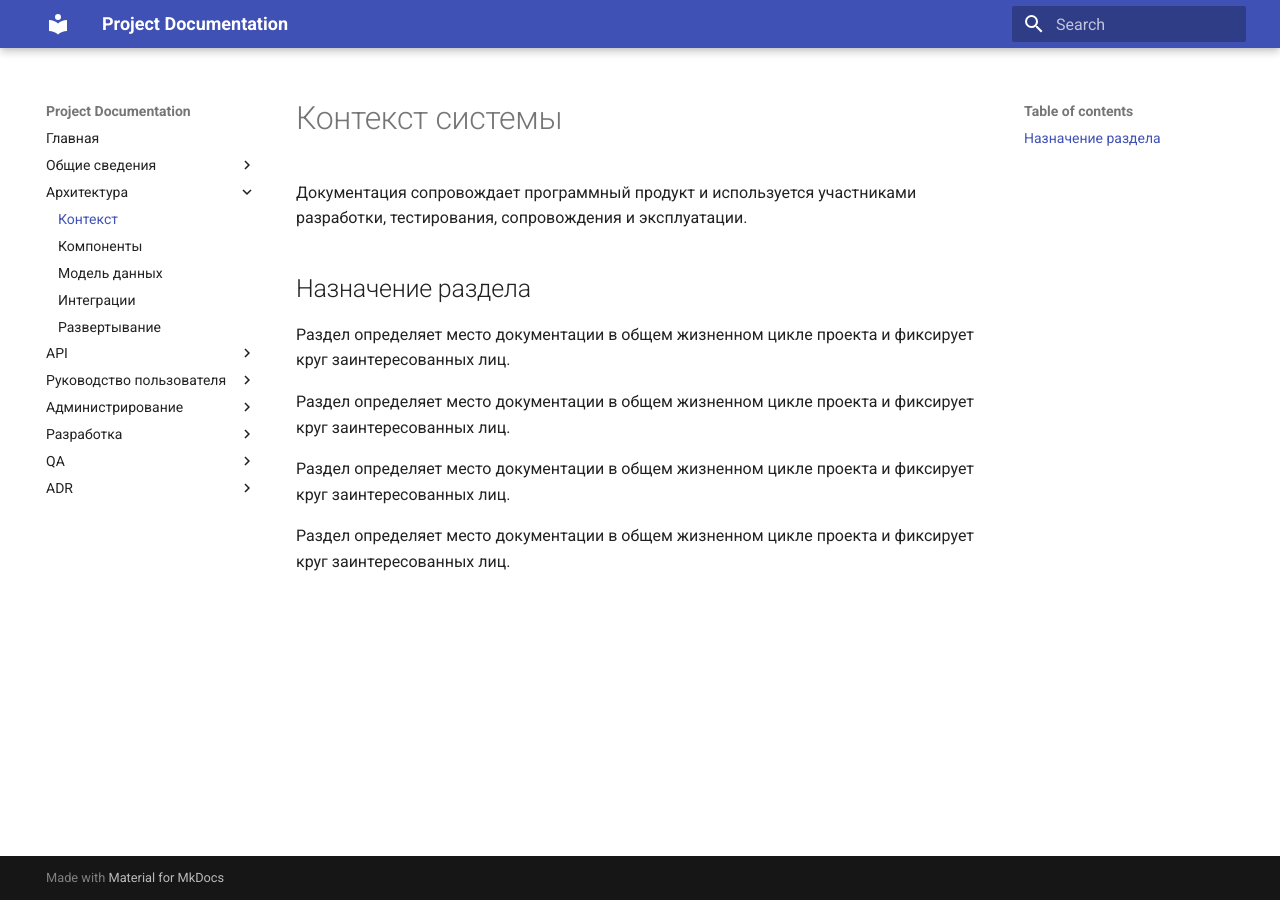
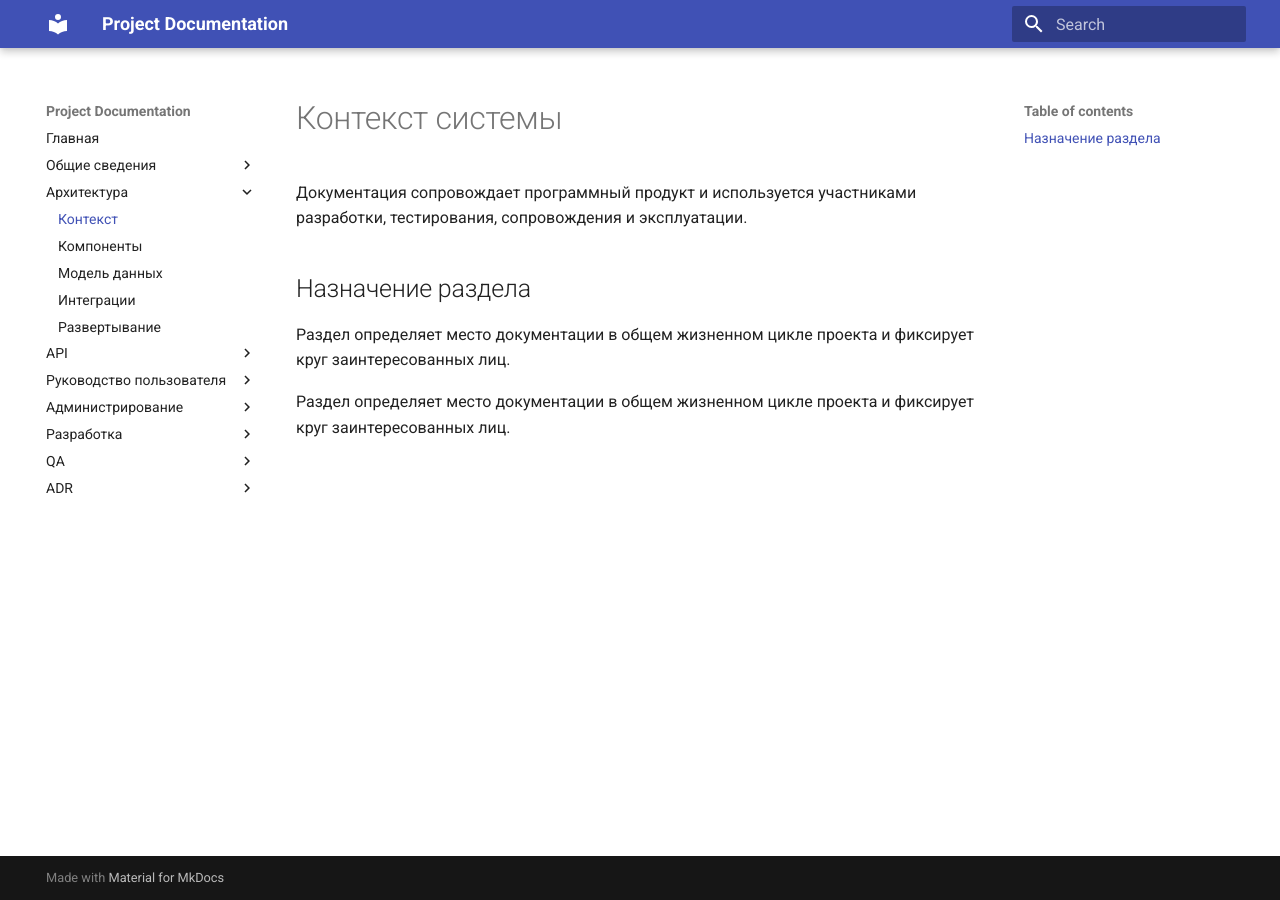
Before and after one commit to techwri/Demo, an MkDocs documentation site: the page built from docs/architecture/context.md, in a window 1280 px wide. Built offline with MkDocs 1.6.1 and Material for MkDocs 9.7.7, drawn with Linux system fonts in a browser that asks for light colours.

Commit message:
Update context.md

```diff
--- a/docs/architecture/context.md
+++ b/docs/architecture/context.md
@@ -7,7 +7,3 @@
 Раздел определяет место документации в общем жизненном цикле проекта и фиксирует круг заинтересованных лиц.
 
 Раздел определяет место документации в общем жизненном цикле проекта и фиксирует круг заинтересованных лиц.
-
-Раздел определяет место документации в общем жизненном цикле проекта и фиксирует круг заинтересованных лиц.
-
-Раздел определяет место документации в общем жизненном цикле проекта и фиксирует круг заинтересованных лиц.
```
